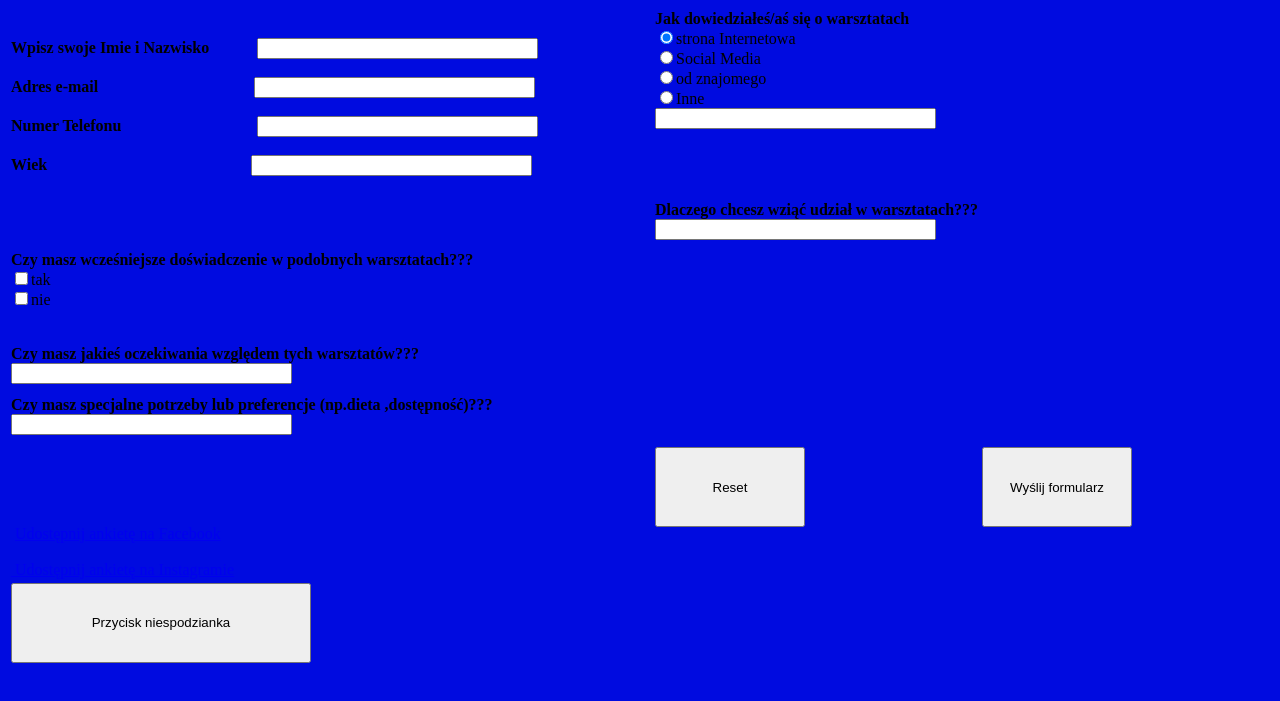
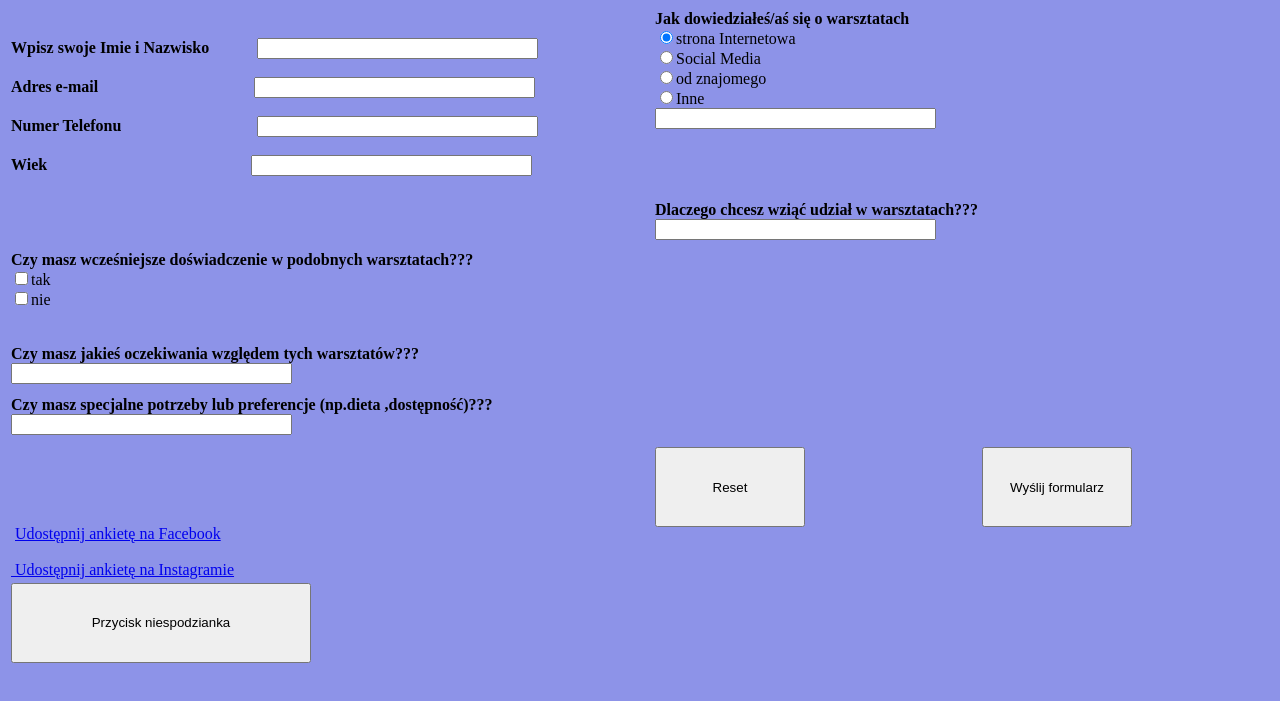
Before and after one commit to AdamKaczorowski938/AdamKaczorowski938.github.io, a plain HTML site: page formularz_nazwisko.html in a window 1280 px wide. Shown: the part 99-800 px from the top of the page. Drawn offline with Linux system fonts and the light colour scheme; files whose address does not match are found by name.

Commit message:
Update formularz_nazwisko.html

```diff
--- a/formularz_nazwisko.html
+++ b/formularz_nazwisko.html
@@ -7,7 +7,7 @@
     <title>Formularz Kaczorowski</title>
 </head>
 
-<body bgcolor="light_blue">
+<body bgcolor="8d93e8">
     <img src="obrazy/form.png" border="0" width="70" height="50" align="left">
         <a href="./index.html">wróć</a>
 
```
